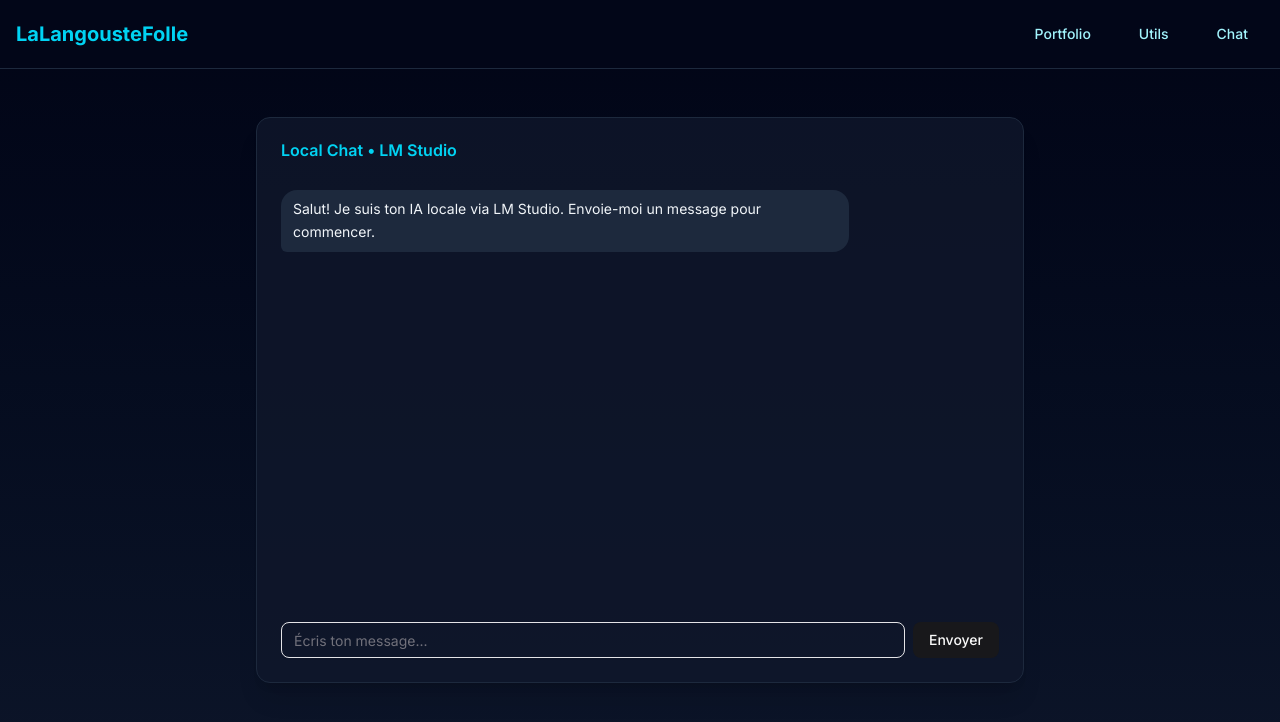
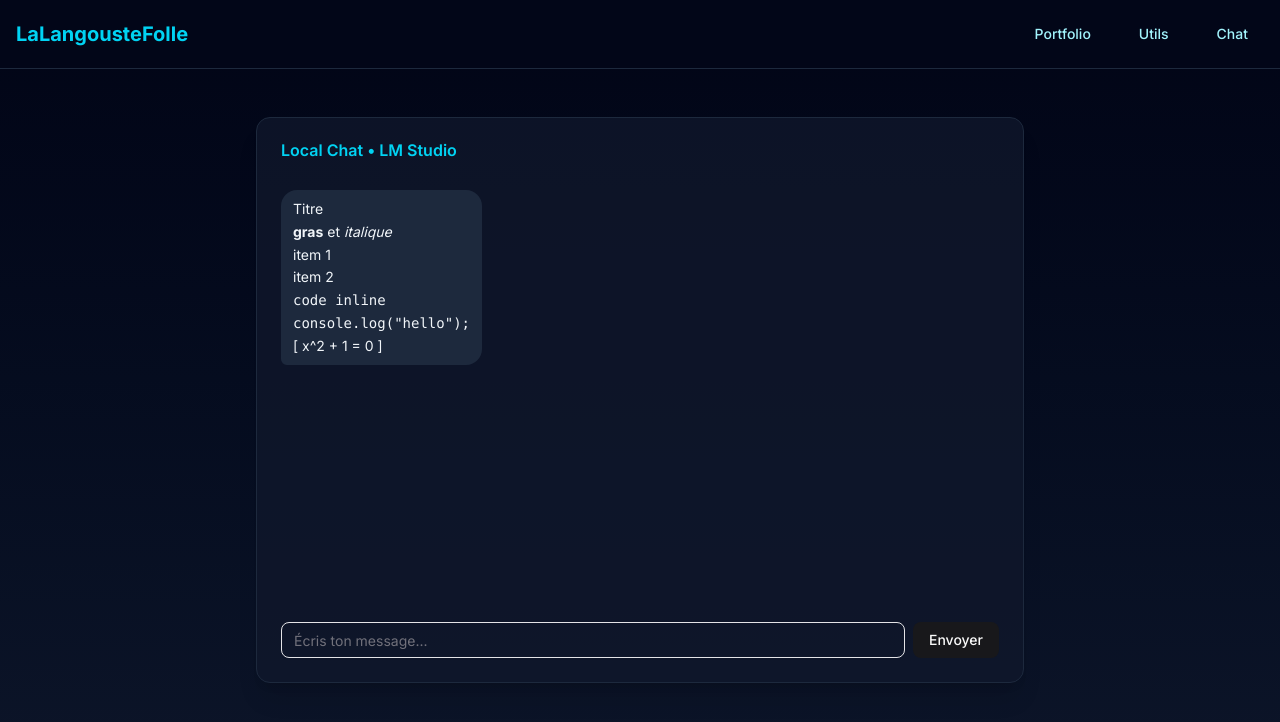
Before and after one commit to LaLangousteFolle/project-website, a Next.js app: page /chat in a window 1280 px wide. Shown: the top 722 px of the page. Built offline with nearby package versions, Linux system fonts and the light colour scheme.

Commit message:
trying to fix markdown integration

```diff
--- a/app/chat/page.tsx
+++ b/app/chat/page.tsx
@@ -17,8 +17,23 @@ export default function ChatPage() {
     {
       id: 1,
       role: "assistant",
-      content:
-        "Salut! Je suis ton IA locale via LM Studio. Envoie-moi un message pour commencer.",
+      content: `# Titre
+
+  **gras** et *italique*
+
+  - item 1
+  - item 2
+
+  \`code inline\`
+
+  \`\`\`ts
+  console.log("hello");
+  \`\`\`
+
+  \\[
+  x^2 + 1 = 0
+  \\]
+  `,
     },
   ]);
   const [input, setInput] = useState("");
--- a/components/MarkdownMessage.tsx
+++ b/components/MarkdownMessage.tsx
@@ -1,12 +1,20 @@
 "use client";
 
-import ReactMarkdown from "react-markdown";
+import type { Components } from "react-markdown";
+import ReactMarkdown_ from "react-markdown";
 import remarkMath from "remark-math";
 import rehypeKatex from "rehype-katex";
 
 type Props = {
   content: string;
 };
+
+const ReactMarkdown = ReactMarkdown_ as React.ComponentType<{
+  children: string;
+  remarkPlugins?: any[];
+  rehypePlugins?: any[];
+  components?: Components;
+}>;
 
 export function MarkdownMessage({ content }: Props) {
   return (
```
